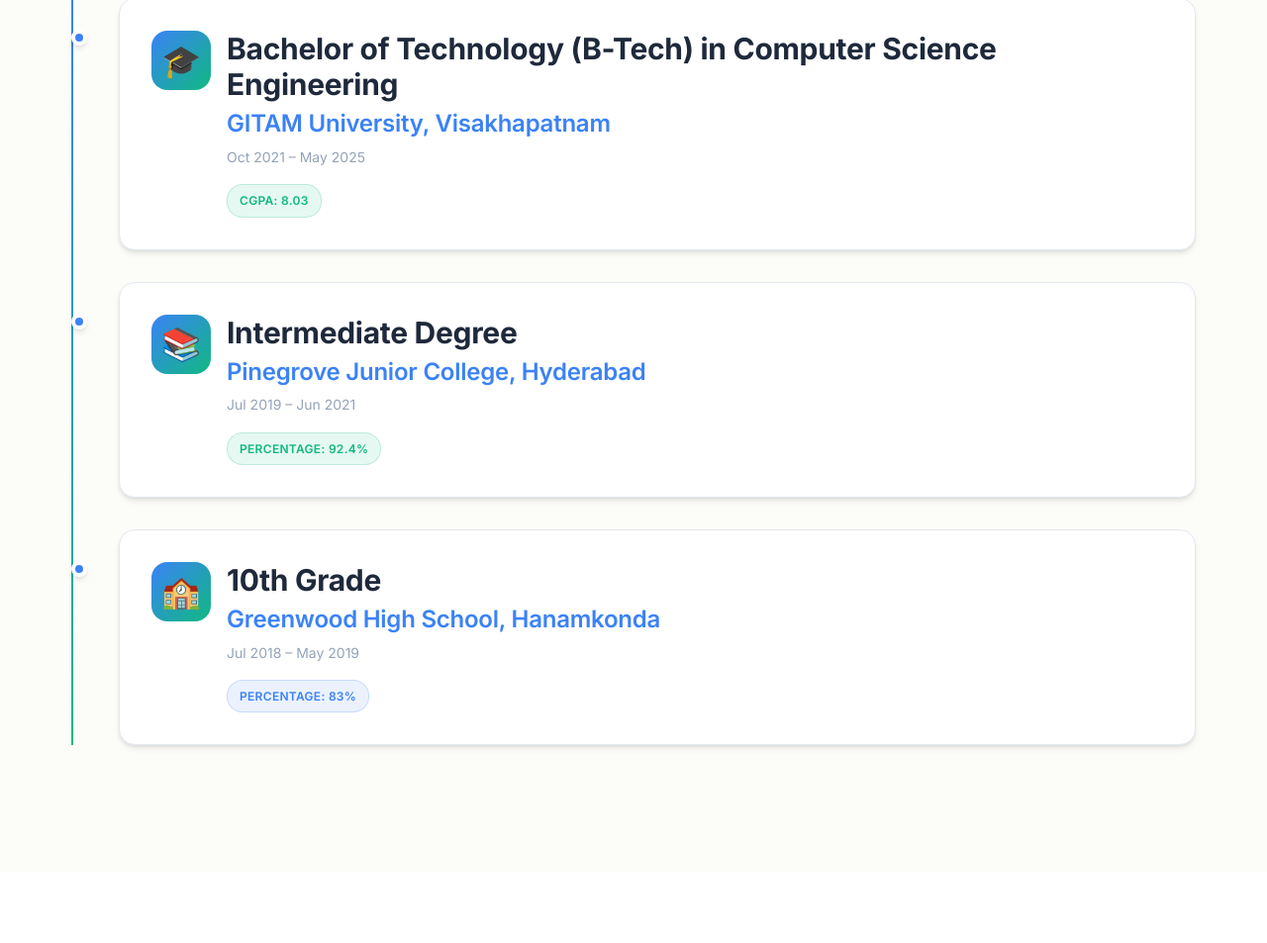
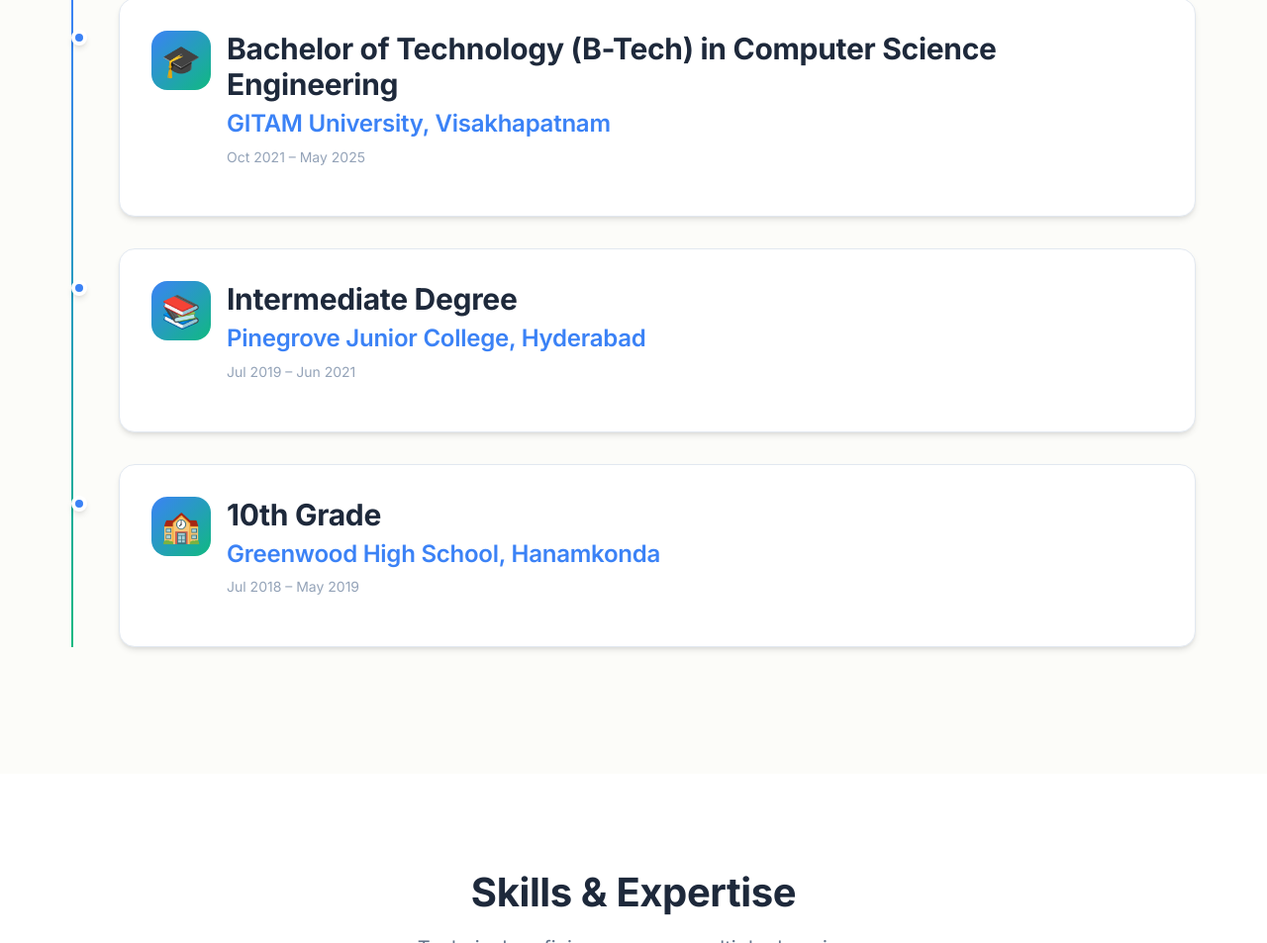
Before and after one commit to SaiManiGarrepalli/Sai-Mani-Portfolio-using-ai, a plain HTML site: page index.html in a window 1280 px wide. Shown: the part 2097-3050 px from the top of the page at 99% size. Drawn offline with Linux system fonts and the light colour scheme; a web font is replaced by a local one.

Commit message:
Update index.html

```diff
--- a/index.html
+++ b/index.html
@@ -167,9 +167,7 @@ I’m continuously expanding my skill set in data science, machine learning, and
                                         <h3>Bachelor of Technology (B-Tech) in Computer Science Engineering</h3>
                                         <h4>GITAM University, Visakhapatnam</h4>
                                         <p class="duration">Oct 2021 – May 2025</p>
-                                        <div class="grade">
-                                            <span class="status status--success">CGPA: 8.03</span>
-                                        </div>
+
                                     </div>
                                 </div>
                             </div>
@@ -188,9 +186,7 @@ I’m continuously expanding my skill set in data science, machine learning, and
                                         <h3>Intermediate Degree</h3>
                                         <h4>Pinegrove Junior College, Hyderabad</h4>
                                         <p class="duration">Jul 2019 – Jun 2021</p>
-                                        <div class="grade">
-                                            <span class="status status--success">Percentage: 92.4%</span>
-                                        </div>
+
                                     </div>
                                 </div>
                             </div>
@@ -209,9 +205,7 @@ I’m continuously expanding my skill set in data science, machine learning, and
                                         <h3>10th Grade</h3>
                                         <h4>Greenwood High School, Hanamkonda</h4>
                                         <p class="duration">Jul 2018 – May 2019</p>
-                                        <div class="grade">
-                                            <span class="status status--info">Percentage: 83%</span>
-                                        </div>
+
                                     </div>
                                 </div>
                             </div>
```
